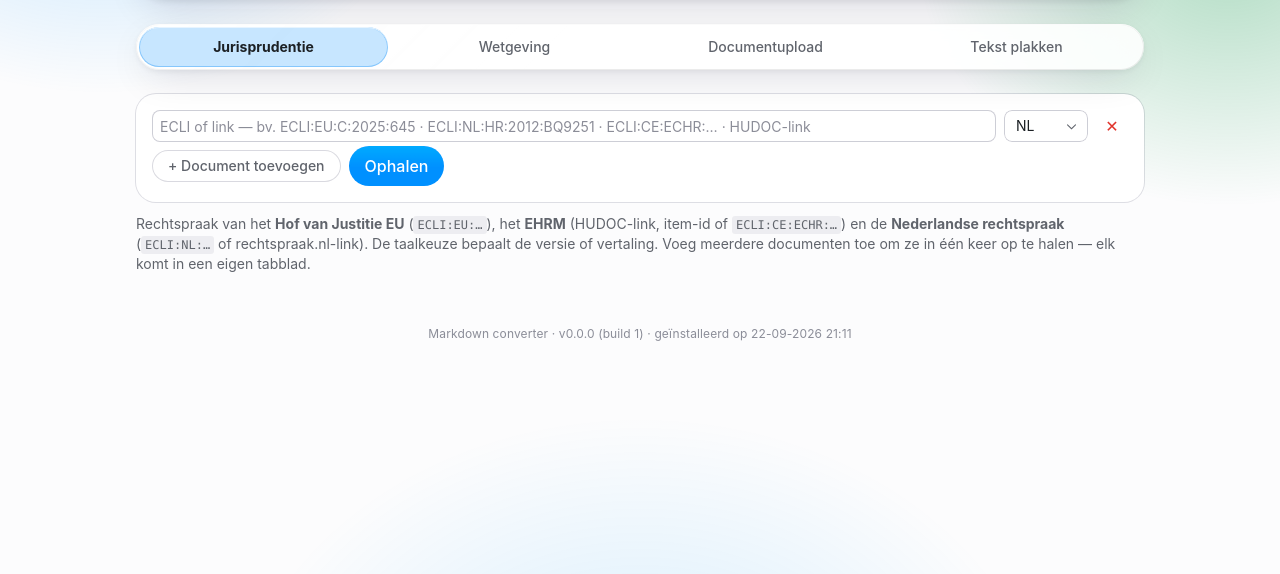
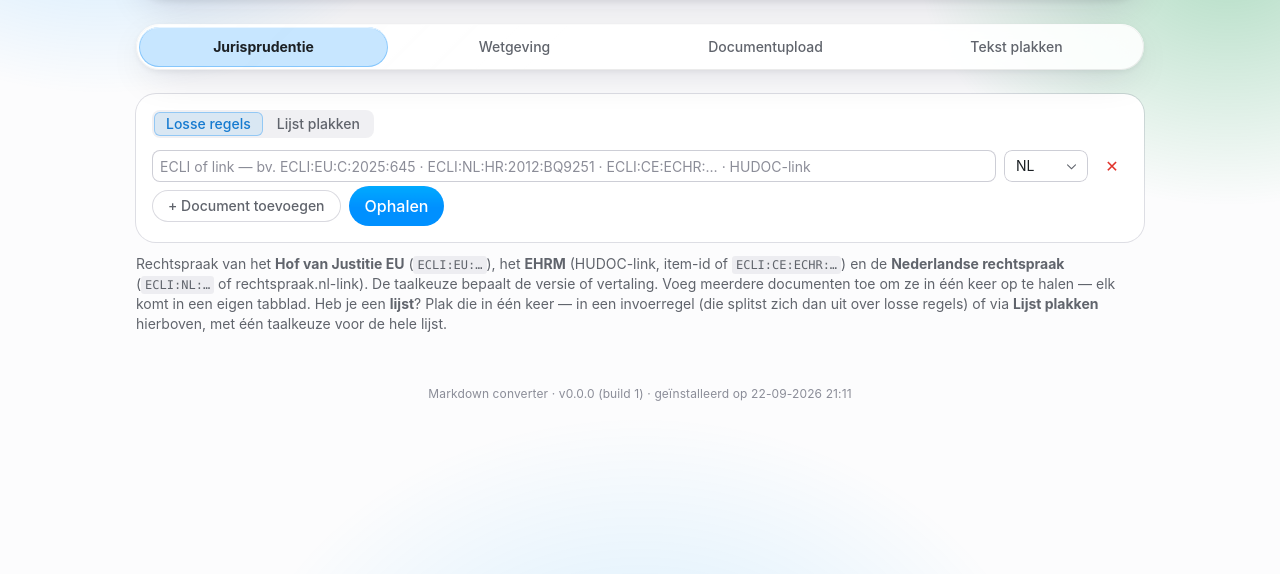
Before and after one commit to fabeerens/markdown-converter, a Flask app: page / in a window 1280 px wide. Shown: the part 110-684 px from the top of the page. Run offline with Flask 3, Linux system fonts and the light colour scheme; some libraries are stand-ins or nearby versions.

Commit message:
Geef het tabblad Jurisprudentie dezelfde lijstinvoer als Wetgeving
Een lijst ECLI's moest regel voor regel worden ingevoerd, terwijl Wetgeving
al een hele lijst in één keer aannam. De twee helften van die functie
stonden los van elkaar: `LIST_PASTE_KINDS` (plakken splitst zich uit over de
rijen) en `initListMode()` (het losse tekstvak). Een tabblad met alleen de
ene helft geeft een halve lijstfunctie zonder foutmelding, dus
`test_list_paste_kinds_match_initialised_list_modes` bewaakt nu dat ze
gelijk blijven.

`pickIdentifier()` herkent daarbij ook een HUDOC-item-id, zodat een geplakte
EHRM-lijst dezelfde weg loopt als een lijst ECLI's.

Co-Authored-By: Claude Opus 5 <noreply@anthropic.com>

```diff
--- a/static/app.js
+++ b/static/app.js
@@ -57,7 +57,7 @@ const RE_HUDOC = /\b00\d-\d{3,}\b/;
 /* Op welke tabbladen een geplakte lijst zich uitsplitst over de invoerrijen.
    Uitbreiden = hier een tabblad bijzetten (en, voor het losse tekstvak,
    initListMode() aanroepen in init()). */
-const LIST_PASTE_KINDS = new Set(["wet"]);
+const LIST_PASTE_KINDS = new Set(["jur", "wet"]);
 
 /** Enkelvoud/meervoud per tabblad, voor "18 regelingen herkend". */
 const LIST_NOUN = {
@@ -386,7 +386,7 @@ function pickIdentifier(line) {
   const url = line.match(RE_URL);
   // Sluitleestekens van een markdown-link of een prozaregel horen niet bij de URL.
   if (url) return url[0].replace(/[.,;:!?)\]}>"'»]+$/, "");
-  for (const pattern of [RE_ECLI, RE_BWB, RE_CELEX]) {
+  for (const pattern of [RE_ECLI, RE_BWB, RE_CELEX, RE_HUDOC]) {
     const hit = line.match(pattern);
     if (hit) return hit[0];
   }
@@ -1547,6 +1547,7 @@ function init() {
   initRows("wet", () => fetchLinks("wet"));
   initRows("doc", fetchFileUrls);
   // Ná initRows: het lijst-tekstvak deelt de submit-handler van de rijen.
+  initListMode("jur");
   initListMode("wet");
 
   $("#fetch-jur").addEventListener("click", () => fetchLinks("jur"));
--- a/templates/index.html
+++ b/templates/index.html
@@ -32,7 +32,20 @@
     <!-- Jurisprudentie -->
     <section class="pane" data-pane="jur" id="pane-jur" role="tabpanel" aria-label="Jurisprudentie">
       <div class="card">
+        <div class="seg" role="group" aria-label="Invoervorm">
+          <button type="button" class="seg-btn" id="mode-jur-rows" aria-pressed="true">Losse regels</button>
+          <button type="button" class="seg-btn" id="mode-jur-bulk" aria-pressed="false">Lijst plakken</button>
+        </div>
         <div class="rows" id="rows-jur"></div>
+        <div class="bulk" id="bulk-jur" hidden>
+          <label class="visually-hidden" for="bulk-jur-text">Lijst met ECLI's, HUDOC-links of item-id's</label>
+          <textarea id="bulk-jur-text" spellcheck="false"
+                    placeholder="Eén per regel — plak hier een hele lijst:&#10;&#10;ECLI:NL:HR:2012:BQ9251&#10;ECLI:EU:C:2025:645&#10;- Uitspraak Rechtbank Rotterdam, zie https://uitspraken.rechtspraak.nl/details?id=ECLI:NL:RBROT:2025:15669&#10;&#10;Opsommingstekens, omringende tekst en dubbele regels worden er zelf uitgehaald."></textarea>
+          <div class="bulk-bar">
+            <span class="count" id="bulk-jur-count"></span>
+            <select class="select lang" id="bulk-jur-lang" aria-label="Taal voor de hele lijst"></select>
+          </div>
+        </div>
         <div class="row-actions">
           <button type="button" class="btn btn-dashed" id="add-jur">+ Document toevoegen</button>
           <button type="button" class="btn btn-solid btn-lg" id="fetch-jur">Ophalen</button>
@@ -44,6 +57,9 @@
         <strong>Nederlandse rechtspraak</strong> (<code>ECLI:NL:…</code> of rechtspraak.nl-link).
         De taalkeuze bepaalt de versie of vertaling. Voeg meerdere documenten toe om ze in
         één keer op te halen — elk komt in een eigen tabblad.
+        Heb je een <strong>lijst</strong>? Plak die in één keer — in een invoerregel
+        (die splitst zich dan uit over losse regels) of via <strong>Lijst plakken</strong>
+        hierboven, met één taalkeuze voor de hele lijst.
       </p>
     </section>
 
```
Also changed, not shown: CLAUDE.md (+6 -4 lines), tests/test_characterisation.py (+19 -5 lines), README.md.
